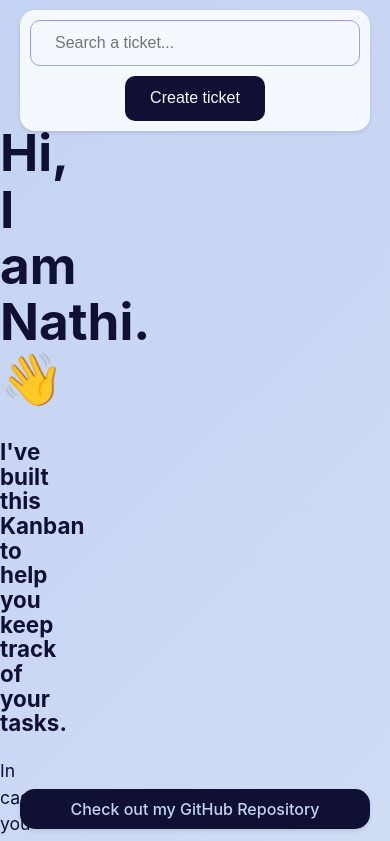
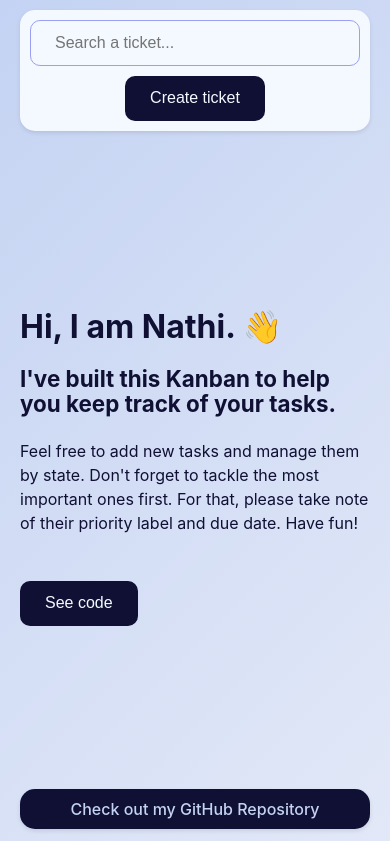
Before and after one commit to nathidaum/kanban-board-app, a React (Vite) app: page /about in a window 390 px wide. Shown: the top 841 px of the page. Built offline with nearby package versions, Linux system fonts and the light colour scheme.

Commit message:
Adjust responsive designs

```diff
--- a/src/components/Column/column.css
+++ b/src/components/Column/column.css
@@ -68,7 +68,7 @@
   .kanban-board {
     position: relative;
     box-sizing: border-box;
-    margin: 150px 0px 30px 0px;
+    margin: 150px 0px 70px 0px;
     padding: 0;
     width: 100%;
     display: flex;
@@ -94,8 +94,8 @@
     overflow: visible; /* Remove independent scroll */
   }
 
-
   .kanban-column h2 {
     font-size: 1.4rem;
   }
+
   }
--- a/src/components/Footer/footer.css
+++ b/src/components/Footer/footer.css
@@ -26,7 +26,8 @@
     right: 20px;
   }}
 
-  /* @media (max-width: 768px) {
+/* @media (max-width: 768px) {
     #footer {
-      display: none;
+      position: static;
+      margin: 20px;
     }} */
--- a/src/pages/About.jsx
+++ b/src/pages/About.jsx
@@ -7,7 +7,7 @@ function About() {
         <div className="intro">
             <h1>Hi, I am Nathi. 👋</h1>
             <h3>I've built this Kanban to help you keep track of your tasks.</h3>
-            <p>In case you want to check out the code, feel free to have a look at my GitHub repository. It is supposed to help you keep track of your tasks. Feel free to add new tasks and manage them by state. Don't forget to tackle the most important ones first. For that, please take note of their priority label and due date. Have fun!</p>
+            <p>Feel free to add new tasks and manage them by state. Don't forget to tackle the most important ones first. For that, please take note of their priority label and due date. Have fun!</p>
             <button><a href="https://github.com/nathidaum/kanban-board-app">See code</a></button>
         </div>
       </div>
--- a/src/pages/pages.css
+++ b/src/pages/pages.css
@@ -25,4 +25,23 @@
   #not-found {
     margin: 70px 0px 0px 0px;
   }
+
+  .intro,
+  .error {
+    font-size: 1rem;
+    padding: 20px;
+  }
+
+  .intro h1,
+  .error h1{
+    font-size: 2rem;
+  }
+
+  .intro p,
+  .grey {
+    font-size: 1rem;
+    color: var(--text-color);
+    padding-bottom: 30px;
+  }
+
 }
```
